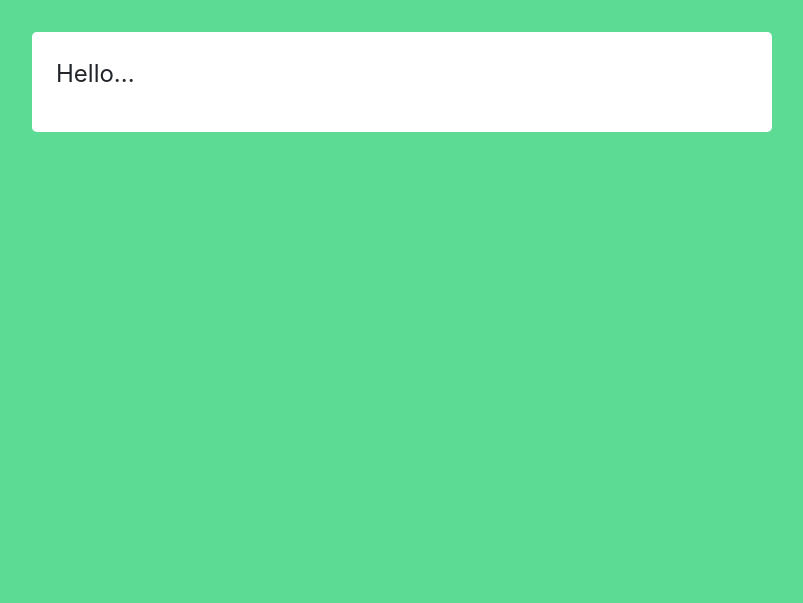
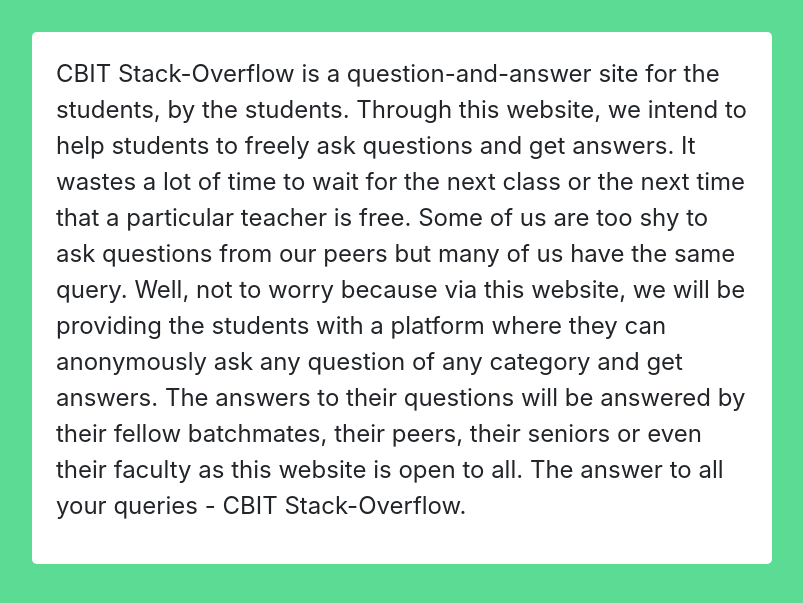
Before and after one commit to cbitosc/HTF20-Team-12, a Flask app: template project/templates/GreetPage.html in a window 1280 px wide. Shown: the part 82-685 px from the top of the page, without its empty margins (53-856 px from the left). Run offline with Flask 2, Linux system fonts and the light colour scheme; the template is opened without the code that fills it, so the values that code supplies are empty.

Commit message:
Added Description

```diff
--- a/project/templates/GreetPage.html
+++ b/project/templates/GreetPage.html
@@ -5,7 +5,7 @@
 	<div class="row" >
 		<div class="col-8 bg-white rounded-lg p-4 my-4" style="font-size: 150%;">
 			<p>
-				Hello...
+				CBIT Stack-Overflow is a question-and-answer site for the students, by the students. Through this website, we intend to help students to freely ask questions and get answers. It wastes a lot of time to wait for the next class or the next time that a particular teacher is free. Some of us are too shy to ask questions from our peers but many of us have the same query. Well, not to worry because via this website, we will be providing the students with a platform where they can anonymously ask any question of any category and get answers. The answers to their questions will be answered by their fellow batchmates, their peers, their seniors or even their faculty as this website is open to all. The answer to all your queries - CBIT Stack-Overflow.
 			</p>
 		</div>
 	</div>
```
